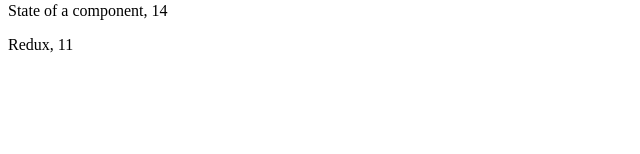
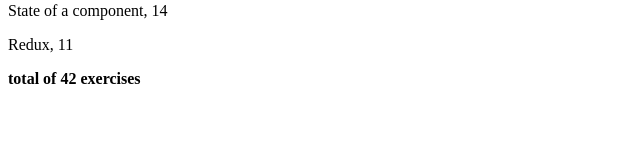
Before and after one commit to manuaba42/fullstackopen-exercises, a React (Vite) app in the folder part2/courseinfo/: page / in a window 1280 px wide. Shown: the part 146-300 px from the top of the page, without its empty margins (0-640 px from the left). Built offline with nearby package versions, Linux system fonts and the light colour scheme.

Commit message:
Course information step 7

```diff
--- a/part2/courseinfo/src/App.jsx
+++ b/part2/courseinfo/src/App.jsx
@@ -3,6 +3,7 @@
     <div>
       <Header course={props.course.name} />
       <Content parts={props.course.parts} />
+      <Total parts={props.course.parts} />
     </div>
   )
 }
@@ -33,6 +34,19 @@
       <Part parts={props.parts} />
     </div>
     )
+}
+
+const Total = (props) => {
+  // console.log(props.parts)
+  let sum = 0
+  props.parts.map(note => {
+    sum += note.exercises
+  })
+  return (
+    <div>
+      <b>total of {sum} exercises</b>
+    </div>
+  )
 }
 
 
```
